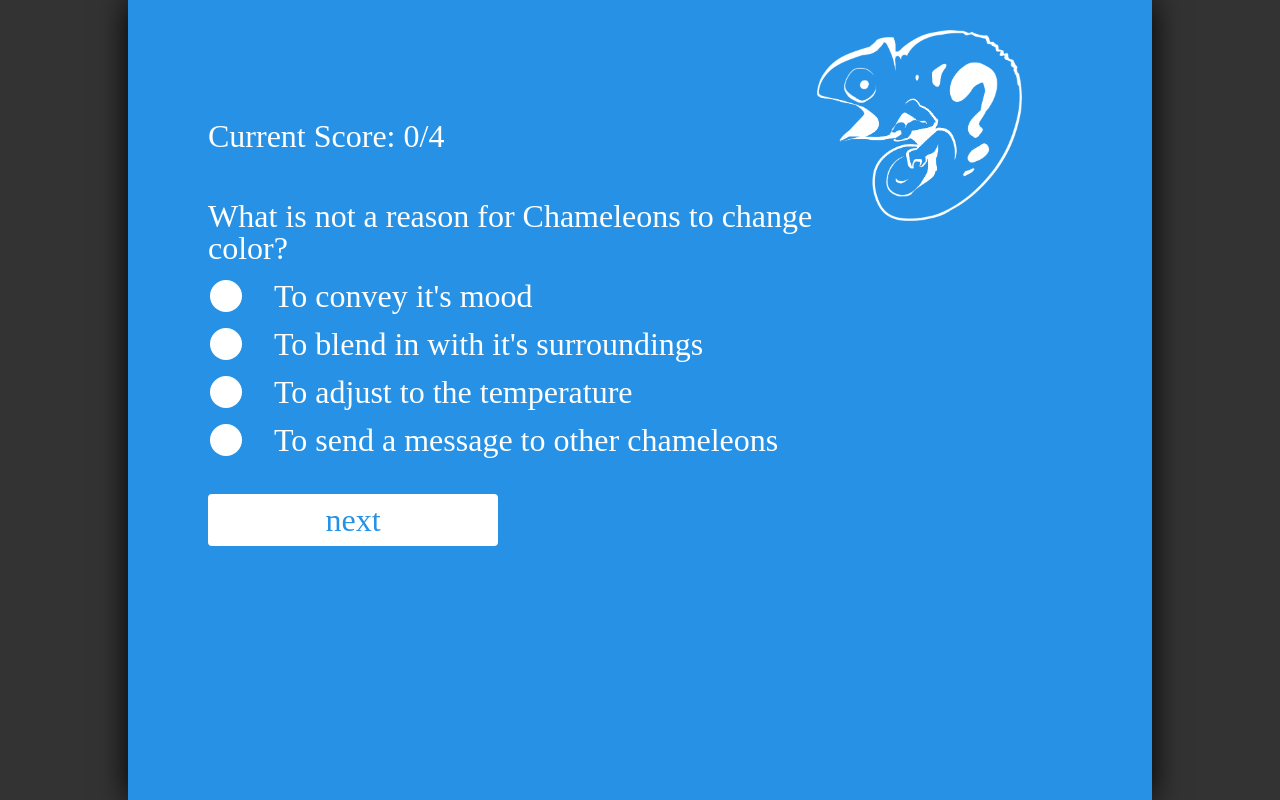
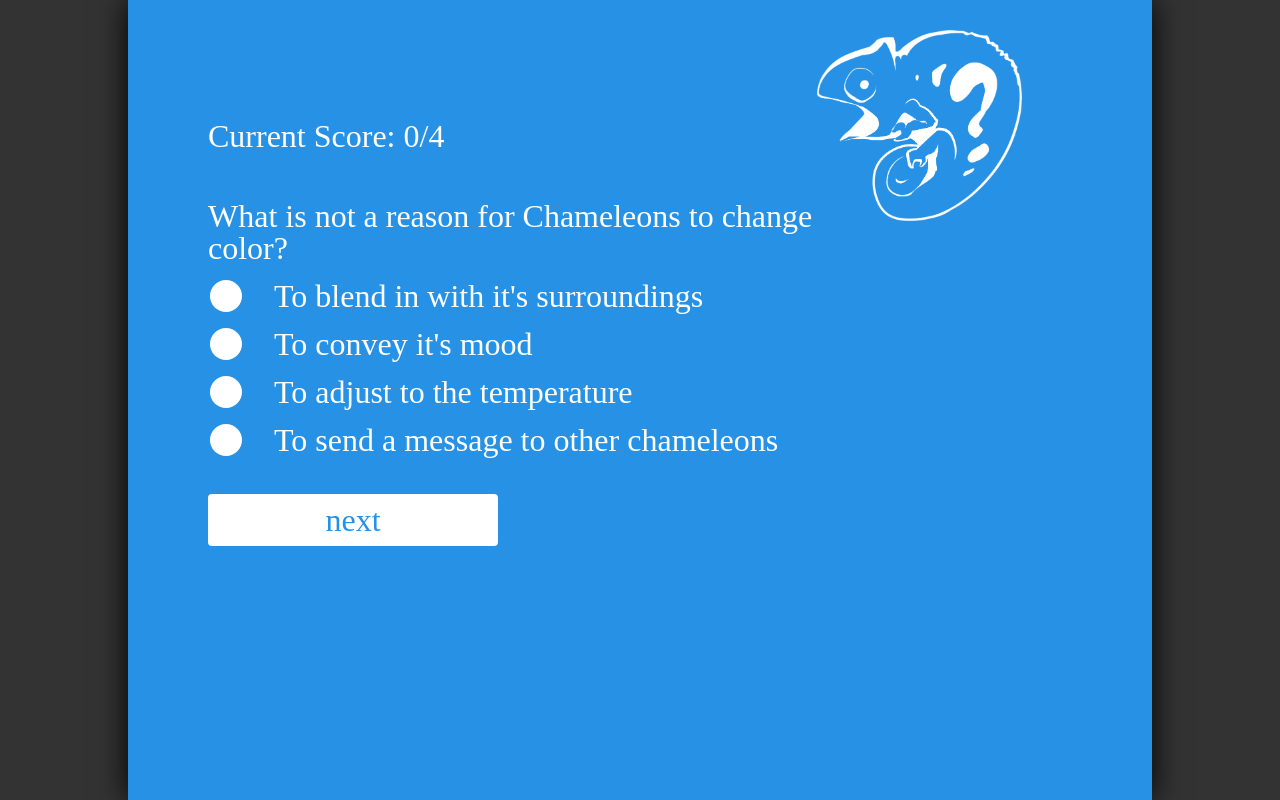
Before and after one commit to mingchenshen/quiz-app, a plain HTML site: page index.html in a window 1280 px wide. Both pictures are taken after a click on the element "next". Drawn offline with nearby package versions, Linux system fonts and the light colour scheme.

Commit message:
fixed inaccurate quiz info

```diff
--- a/index.html
+++ b/index.html
@@ -23,8 +23,8 @@
 				<li><div class="unchecked"></div>3.5 to 4 times it's body length</li>
 			</ul>
 			<ul id="q2" class="answer">
-				<li><div class="unchecked correct"></div>To convey it's mood</li>
-				<li><div class="unchecked"></div>To blend in with it's surroundings</li>
+				<li><div class="unchecked correct"></div>To blend in with it's surroundings</li>
+				<li><div class="unchecked"></div>To convey it's mood</li>
 				<li><div class="unchecked"></div>To adjust to the temperature</li>
 				<li><div class="unchecked"></div>To send a message to other chameleons</li>
 			</ul>
```
